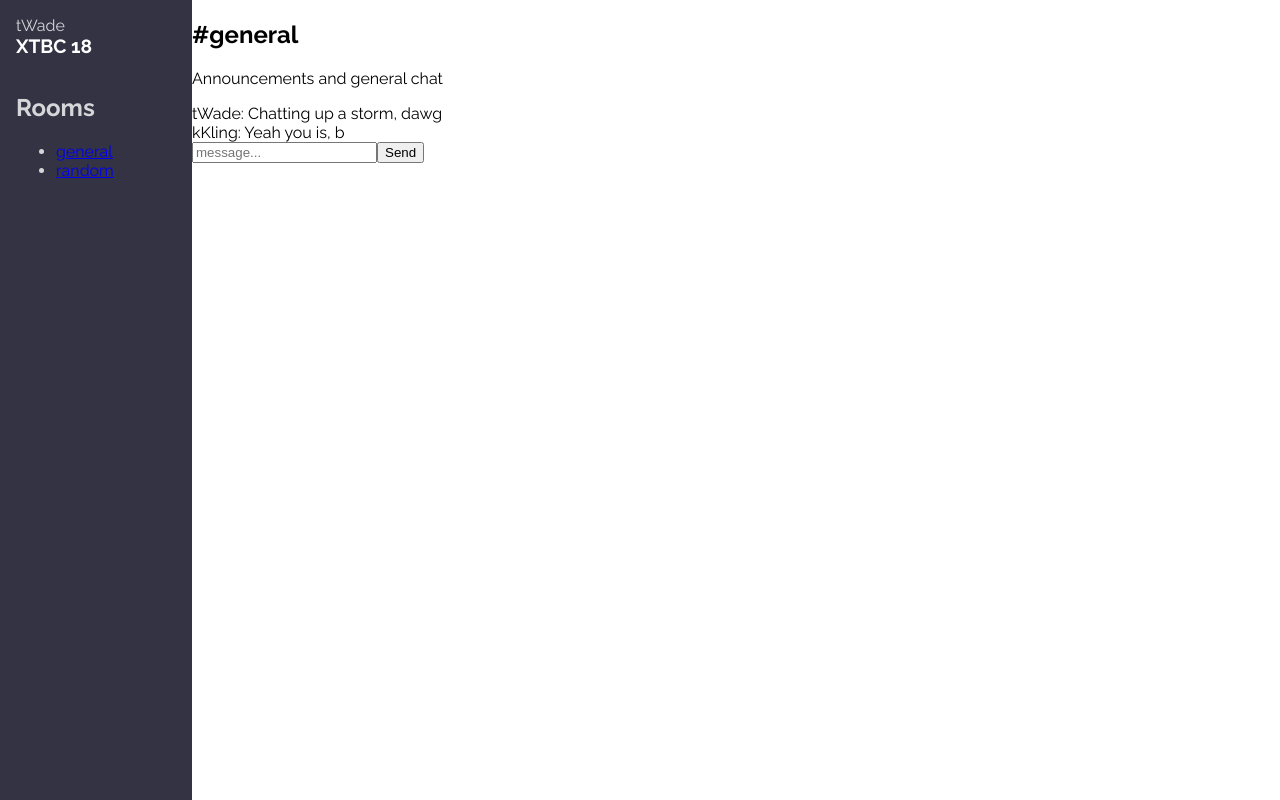
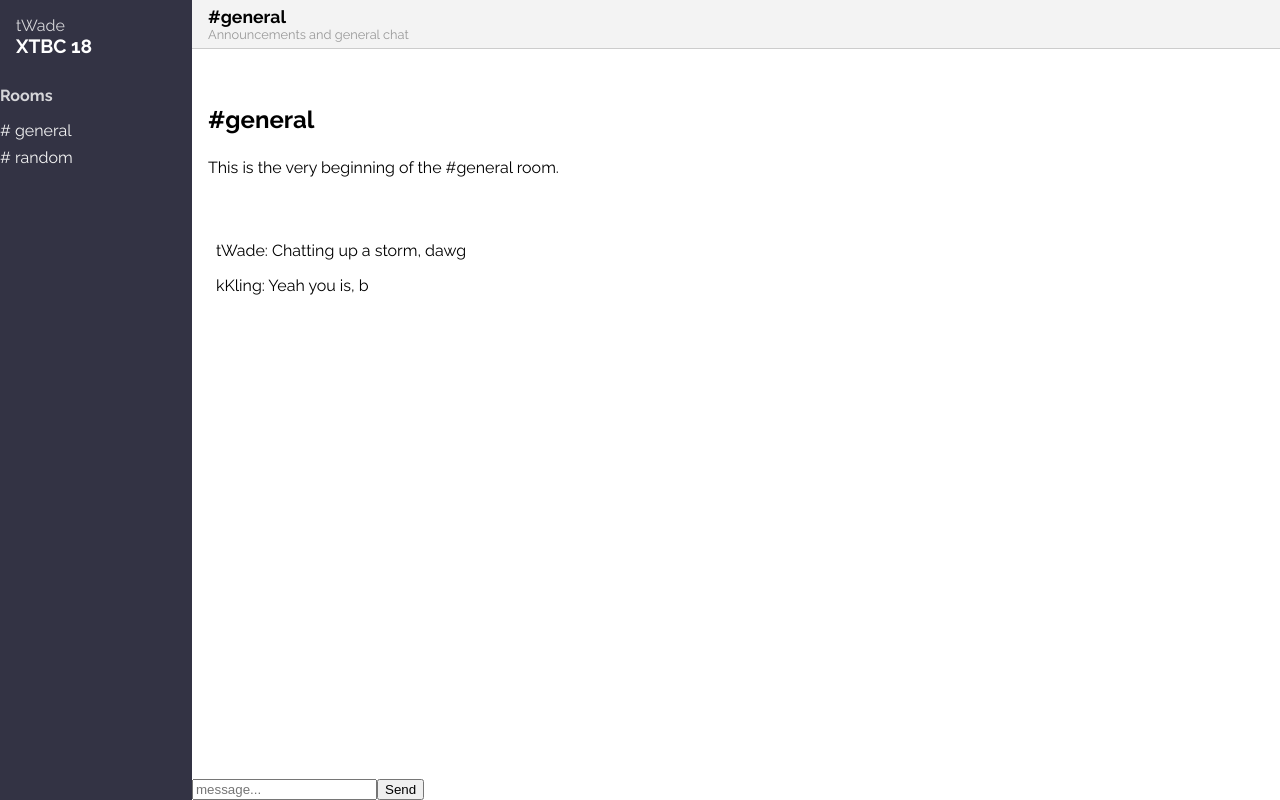
Before and after one commit to terryx96/chatarang, a React (Create React App) app: page / in a window 1280 px wide. Built offline with nearby package versions, Linux system fonts and the light colour scheme.

Commit message:
Styled Chat

```diff
--- a/src/App.css
+++ b/src/App.css
@@ -4,3 +4,28 @@ body {
   margin: 0;
   font-family: Raleway, sans-serif;
 }
+
+.RoomList h2 {
+  font-size: 1rem;
+}
+
+.RoomList ul {
+  list-style: none;
+  margin-left: 0;
+  padding-left: 0;
+}
+
+.RoomList li {
+  margin-bottom: 0.5rem;
+}
+.RoomList li a {
+  display: block;
+  color: whitesmoke;
+  text-decoration: none;
+}
+.RoomList li a::before {
+  content: '# ';
+}
+.RoomList li a:hover {
+  background-color: rgba(255, 255, 255, 0.2);
+}
--- a/src/Chat.js
+++ b/src/Chat.js
@@ -23,7 +23,7 @@ class Chat extends Component {
     }
     render(){
         return (
-            <div className = "Chat">
+            <div className = "Chat" style = {styles.chat}>
                 <ChatHeader />
                 <MessageList messages = {this.state.messages}/>
                 <MessageForm addMessage = {this.addMessage}/>
@@ -40,6 +40,15 @@ class Chat extends Component {
         });
         this.setState({messages});
     }
+
+}
+
+const styles = {
+    chat: {
+        flex: 1,
+        display: "flex",
+        flexDirection: "column",
+    }
 }
 
 export default Chat
--- a/src/ChatHeader.js
+++ b/src/ChatHeader.js
@@ -3,13 +3,37 @@ import React from 'react';
 //this is a stateless functional componenet
 const ChatHeader = () => {
         return (
-            <div className = "ChatHeader">
+            <div className = "ChatHeader" style = {styles.chatHeader}>
                 <div className="roomInfo">
-                    <h2>#general</h2>
-                    <p>Announcements and general chat</p>
+                    <h2 style = {styles.h2}>#general</h2>
+                    <p style = {styles.p}>Announcements and general chat</p>
                 </div>
             </div>
         )
 }
 
+const styles = {
+    chatHeader: {
+        backgroundColor: "#f3f3f3",
+        borderBottom: "1px solid #ccc",
+        height: "3rem",
+        padding: "0 1rem",
+        display: "flex",
+        alignItems: "center",
+    },
+    h2: {
+        fontSize: "1.1rem",
+        margin: 0,
+    },
+    p: {
+        color: "#999",
+        margin: 0,
+        fontSize: "0.8rem",
+    }
+
+
+
+
+}
+
 export default ChatHeader;
--- a/src/Message.js
+++ b/src/Message.js
@@ -2,10 +2,27 @@ import React from 'react';
 
 const Message = (props) => {
     return (
-        <div className = "Message">
+        <div className = "Message" style = {styles.message}>
+            <span style = {styles.details}>
             {props.message.userName}: {props.message.body}
+            </span>
         </div>
     )
 }
 
+const styles = {
+    //whole message block
+    message: {
+        display: "flex",
+        marginTop: "1rem",
+        padding: "0 1rem",
+    },
+    //text in the message
+    details: {
+        flex: 1,
+        paddingLeft: "0.5rem",
+    }
+
+}
+
 export default Message;
--- a/src/MessageList.js
+++ b/src/MessageList.js
@@ -4,7 +4,11 @@ import Message from './Message';
 const MessageList = (props) => {
 
     return (
-        <div className = "MessageList">
+        <div className = "MessageList" style = {styles.messageList}>
+            <div style = {styles.roomAnnouncement}>
+                <h3 style = {styles.h3}>#general</h3>
+                <p>This is the very beginning of the #general room.</p>
+            </div>
             {props.messages.map(msg =>
             <Message key = {msg.id} message = {msg}/>
             )}
@@ -12,4 +16,19 @@ const MessageList = (props) => {
     )
 }
 
+const styles = {
+    messageList: {
+        backgroundColor: "white",
+        flex: 1,
+        paddingBottom: "1rem",
+        overflowY: "scroll",
+    },
+    roomAnnouncement:{
+        padding: "2rem 1rem",
+    },
+    h3: {
+        fontSize: "1.5rem",
+    },
+}
+
 export default MessageList;
--- /dev/null
+++ b/src/Room.js
@@ -0,0 +1,9 @@
+import React from 'react';
+
+const Room = (props) => {
+    return(
+        <li><a href="#">{props.name}</a></li>
+    )
+}
+
+export default Room;
--- /dev/null
+++ b/src/RoomList.js
@@ -0,0 +1,25 @@
+import React, {Component} from 'react';
+import Room from './Room';
+
+
+
+class RoomList extends Component {
+    state = {
+        rooms: [
+            {name: "general"},
+            {name: "random"},
+        ],
+    }
+    render(){
+        return(
+            <nav className="RoomList">
+                <h2>Rooms</h2>
+                <ul>
+                    {this.state.rooms.map(r => <Room name = {r.name} />)}
+                </ul>
+            </nav>
+        )
+    }
+}
+
+export default RoomList;
--- a/src/Sidebar.js
+++ b/src/Sidebar.js
@@ -1,4 +1,7 @@
 import React from 'react';
+
+import RoomList from './RoomList';
+
 
 const Sidebar = (props) => {
         return (
@@ -17,13 +20,7 @@ const Sidebar = (props) => {
                     ...styles.h1,
                 }}>
                 XTBC 18</h1>
-                 <nav className="RoomList" style = {styles.children}>
-                <h2>Rooms</h2>
-                <ul>
-                <li><a href="#">general</a></li>
-                <li><a href="#">random</a></li>
-                </ul>
-            </nav>
+                <RoomList />
             </aside>
         )
 }
```
